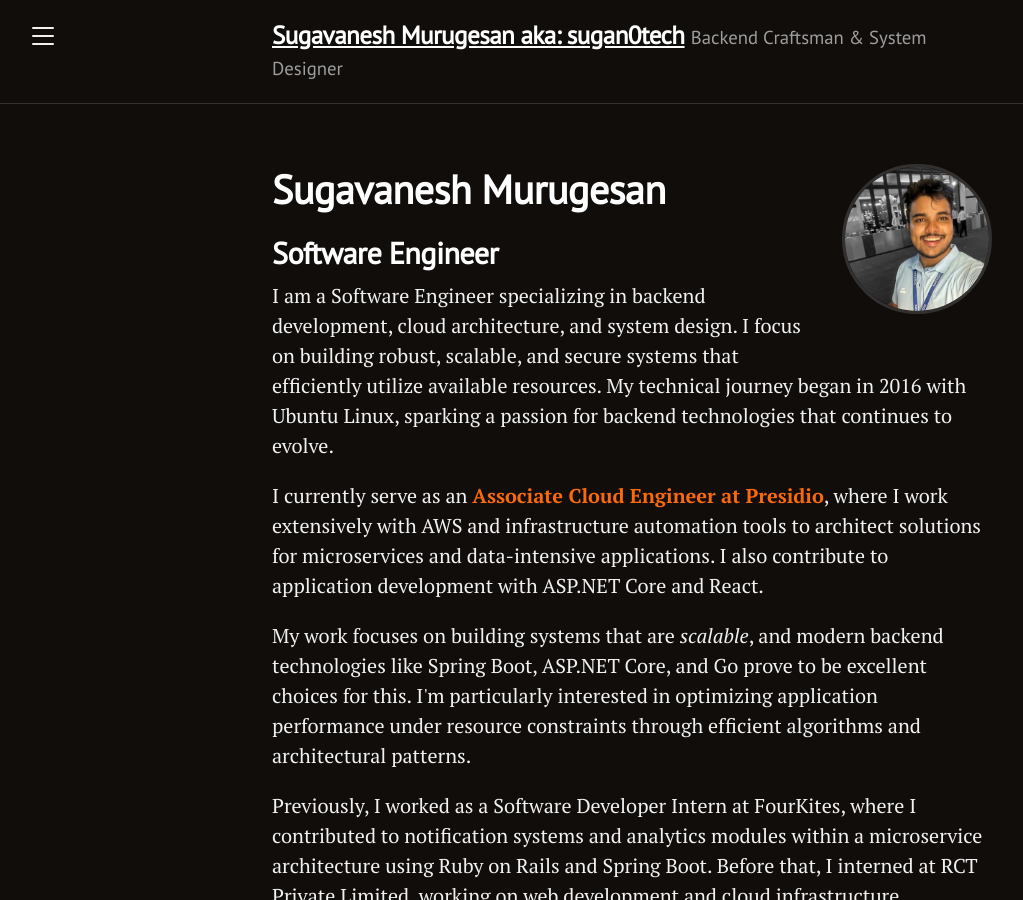
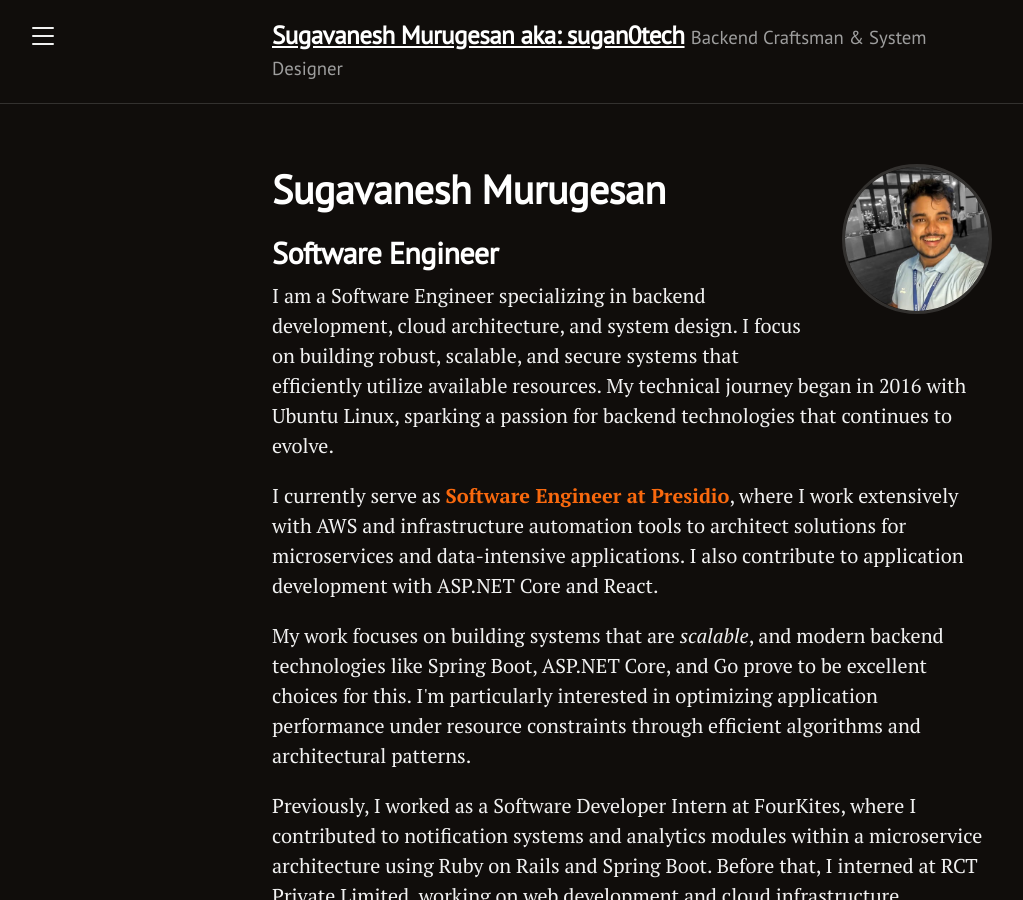
Before and after one commit to sugan0tech/sugan0tech.github.io, a Jekyll site: the page built from index.html, in a window 1280 px wide and 900 px high. Shown: the whole window, without its empty margins (8-1031 px from the left). Built offline with Jekyll 4.4.1, drawn with Linux system fonts in a browser that asks for light colours; the list of posts is cut into pages by our own code.

Commit message:
work update & config changes

```diff
--- a/index.html
+++ b/index.html
@@ -15,7 +15,7 @@ title: Sugavanesh Murugesan · Backend Craftsman & System Designer
   <div class="introduction">
     <p>I am a Software Engineer specializing in backend development, cloud architecture, and system design. I focus on building robust, scalable, and secure systems that efficiently utilize available resources. My technical journey began in 2016 with Ubuntu Linux, sparking a passion for backend technologies that continues to evolve.</p>
 
-    <p>I currently serve as an <strong>Associate Cloud Engineer at Presidio</strong>, where I work extensively with AWS and infrastructure automation tools to architect solutions for microservices and data-intensive applications. I also contribute to application development with ASP.NET Core and React.</p>
+    <p>I currently serve as <strong>Software Engineer at Presidio</strong>, where I work extensively with AWS and infrastructure automation tools to architect solutions for microservices and data-intensive applications. I also contribute to application development with ASP.NET Core and React.</p>
 
     <p>My work focuses on building systems that are <em>scalable</em>, and modern backend technologies like Spring Boot, ASP.NET Core, and Go prove to be excellent choices for this. I'm particularly interested in optimizing application performance under resource constraints through efficient algorithms and architectural patterns.</p>
 
```
